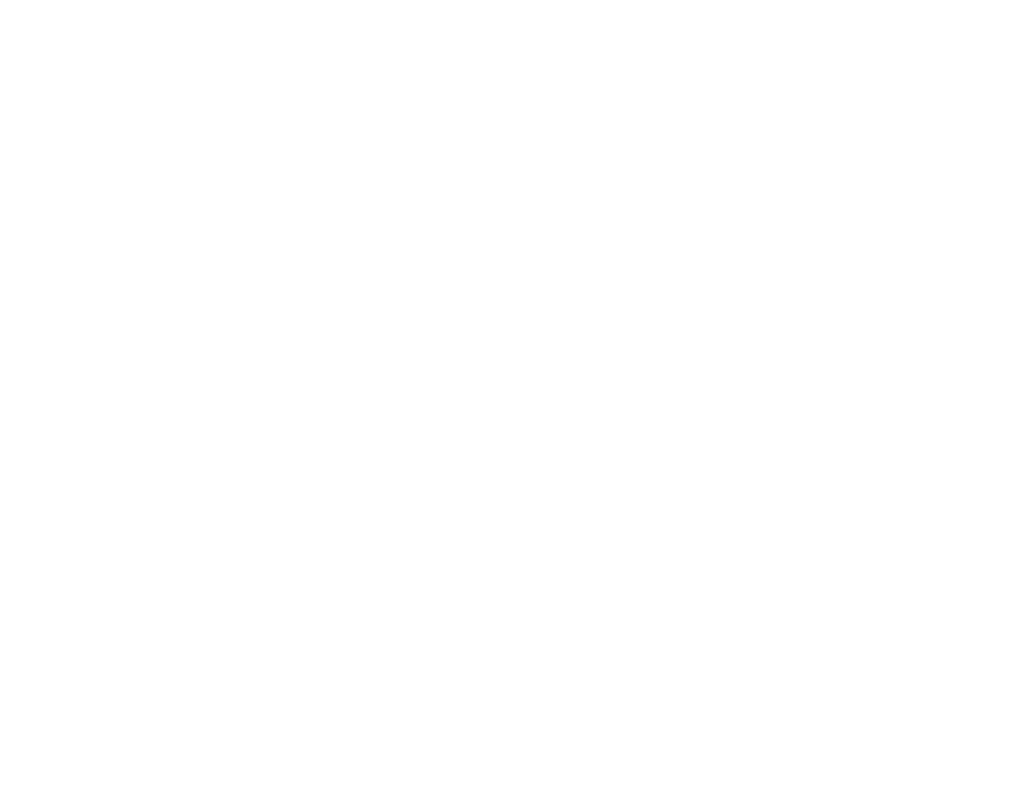
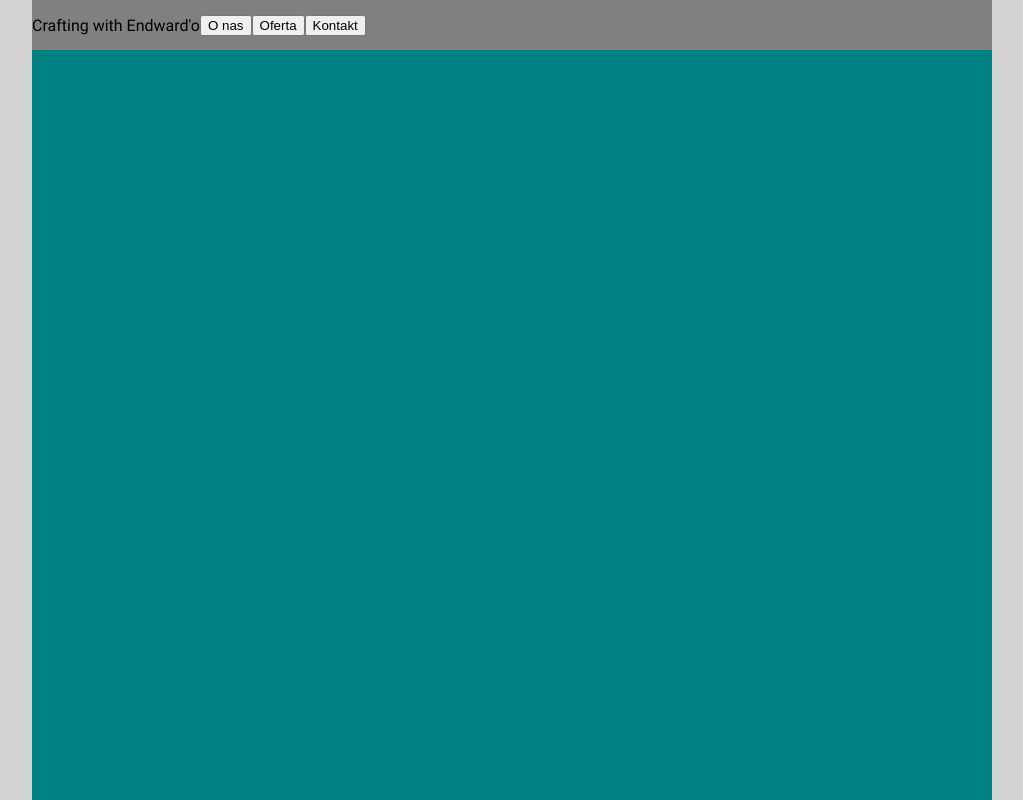
Before and after one commit to Endward01/HTML_CSS_Projekt_1, a plain HTML site: page index.html in a window 1280 px wide. Shown: the top 800 px of the page, without its empty margins (128-1151 px from the left). Drawn offline with Linux system fonts and the light colour scheme.

Commit message:
first work on website

```diff
--- a/index.html
+++ b/index.html
@@ -4,10 +4,33 @@
     <meta charset="UTF-8" />
     <meta http-equiv="X-UA-Compatible" content="IE=edge" />
     <meta name="viewport" content="width=device-width, initial-scale=1.0" />
-    <title>Document</title>
+    <title>HTML_CSS_Projekt_1</title>
     <link rel="stylesheet" href="style.css" />
   </head>
   <body>
-
+    <div class="main_body">
+      <main class="content">
+        <nav class="nav_bar">
+          <div class="name">Crafting with Endward'o</div>
+          <div class="button_nav">
+            <button class="button_1">O nas</button>
+            <button class="button_2">Oferta</button>
+            <button class="button_3">Kontakt</button>
+          </div>
+        </nav>
+        <div class="first_section">
+          <div class="first"></div>
+        </div>
+        <div class="second_section">
+          <div></div>
+        </div>
+        <div class="third_section">
+          <div></div>
+        </div>
+        <div class="footer">
+          <div></div>
+        </div>
+      </main>
+    </div>
   </body>
 </html>
--- a/style.css
+++ b/style.css
@@ -0,0 +1,60 @@
+@font-face {
+  font-family: "Roboto";
+  src: url(font/Roboto-Regular.ttf);
+}
+html{
+  font-family: "Roboto";
+}
+body {
+
+  display: flex;
+
+  margin: 0;
+}
+.main_body {
+  display: flex;
+  justify-content: center;
+  width: 100vw;
+  background-color: lightgray;
+}
+.content {
+  width: 960px;
+}
+.nav_bar {
+  display: flex;
+  position: sticky;
+  top: 0;
+
+  height: 50px;
+  background-color: gray;
+}
+.name {
+  display: flex;
+  justify-self: flex-start;
+  align-self: center;
+}
+.button_nav {
+  display: flex;
+  justify-content: flex-end;
+  align-self: center;
+}
+.first_section {
+  display: flex;
+  height: 100vh;
+  background-color: teal;
+}
+.second_section {
+  display: flex;
+  height: 500px;
+  background-color: tan;
+}
+.third_section {
+  display: flex;
+  height: 500px;
+  background-color: lightpink;
+}
+.footer {
+  display: flex;
+  height: 50px;
+  background-color: gray;
+}
```
Also changed, not shown: font/Roboto-Regular.ttf (added).
